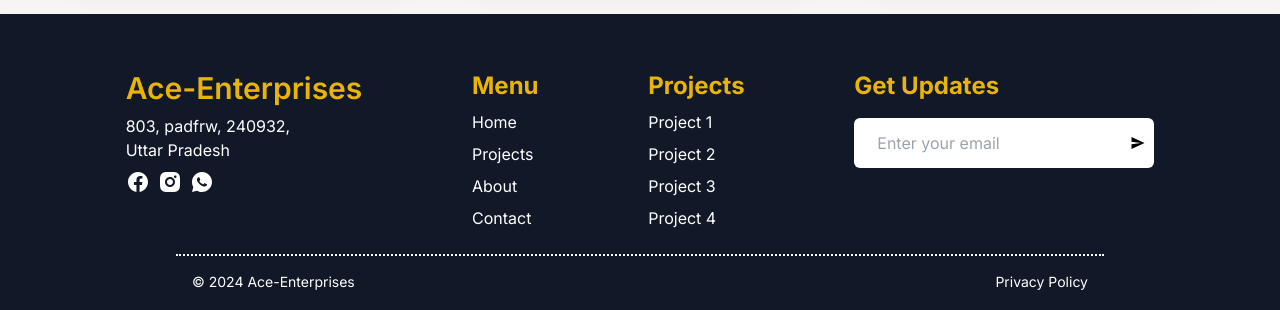
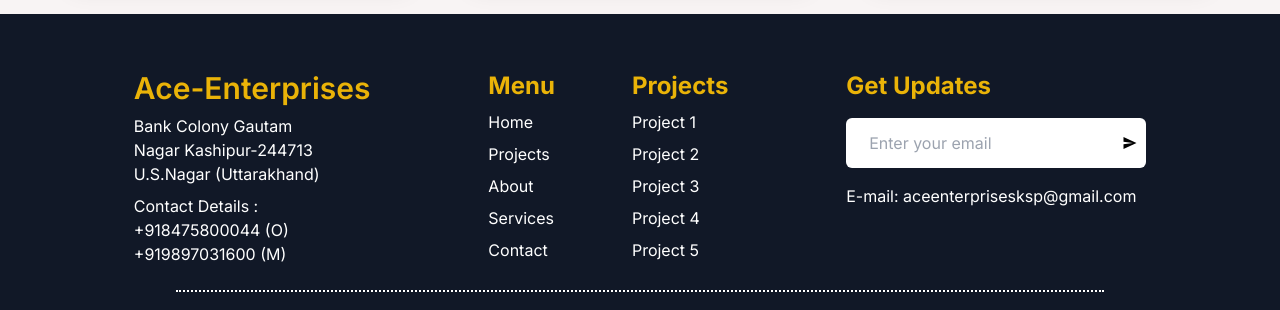
Before and after one commit to rohitbedwal9/ace-enterprises, a Next.js app: page /about in a window 1280 px wide. Shown: the part 2078-2388 px from the top of the page. Built offline with nearby package versions, Linux system fonts and the light colour scheme; no server answers.

Commit message:
Footer Update

```diff
--- a/src/components/footer/index.jsx
+++ b/src/components/footer/index.jsx
@@ -10,25 +10,20 @@ export const Footer = () => {
   return (
     <main className="pt-4 sm:pt-14 h-50 bg-gray-900 text-white shadow-lg w-full flex flex-col gap-2 sm:gap-0 pb-10">
       <div className="flex flex-col sm:flex-row sm:justify-evenly gap-6 px-10 sm:0">
-        <div className="flex flex-col justify-center gap-2 self-start">
-          <div className="logo text-xl sm:text-3xl font-semibold text-yellow-500">
+        <div className="flex flex-col justify-center gap-2 self-start ">
+          <div className="logo text-2xl sm:text-3xl font-semibold text-yellow-500">
             Ace-Enterprises
           </div>
-          <div className="address sm:text-md w-[12em]">
-            803, padfrw, 240932, Uttar Pradesh
+          <div className="address sm:text-md md:w-[12em]">
+            Bank Colony Gautam Nagar Kashipur-244713 U.S.Nagar (Uttarakhand)
           </div>
-          <div className="socials flex gap-2 text-lg sm:text-2xl">
-            <Link href="/">
-              <RiFacebookCircleFill />
-            </Link>
-            <Link href="/">
-              <RiInstagramFill />
-            </Link>
-            <Link href="/">
-              <RiWhatsappFill />{' '}
-            </Link>
+          <div className="flex flex-col contact sm:text-md w-[12em]">
+            <span>Contact Details : </span>
+            <span>+918475800044 (O)</span>
+            <span>+919897031600 (M)</span>
           </div>
         </div>
+        <div className="flex md:w-[20%] w-[80%] justify-between ">
           <div>
             <div className="text-xl sm:text-2xl font-bold text-yellow-500">
               Menu
@@ -37,6 +32,7 @@ export const Footer = () => {
               <Link href="/">Home</Link>
               <Link href="/projects">Projects</Link>
               <Link href="/about">About</Link>
+              <Link href="/services">Services</Link>
               <Link href="/contact">Contact</Link>
             </div>
           </div>
@@ -49,6 +45,8 @@ export const Footer = () => {
               <Link href="/projects">Project 2</Link>
               <Link href="/projects">Project 3</Link>
               <Link href="/projects">Project 4</Link>
+              <Link href="/projects">Project 5</Link>
+            </div>
           </div>
         </div>
         <div>
@@ -65,6 +63,7 @@ export const Footer = () => {
               <IoMdSend />
             </button>
           </form>
+          <div className="mt-4">E-mail: aceenterprisesksp@gmail.com</div>
         </div>
       </div>
       <div className="flex flex-col sm:flex-row sm:justify-between items-center sm:mx-44 p-4 mt-6 text-sm sm:text-md border-t-2 border-white  border-dotted ">
```
Lines whose indentation alone changed are shown as unchanged.
